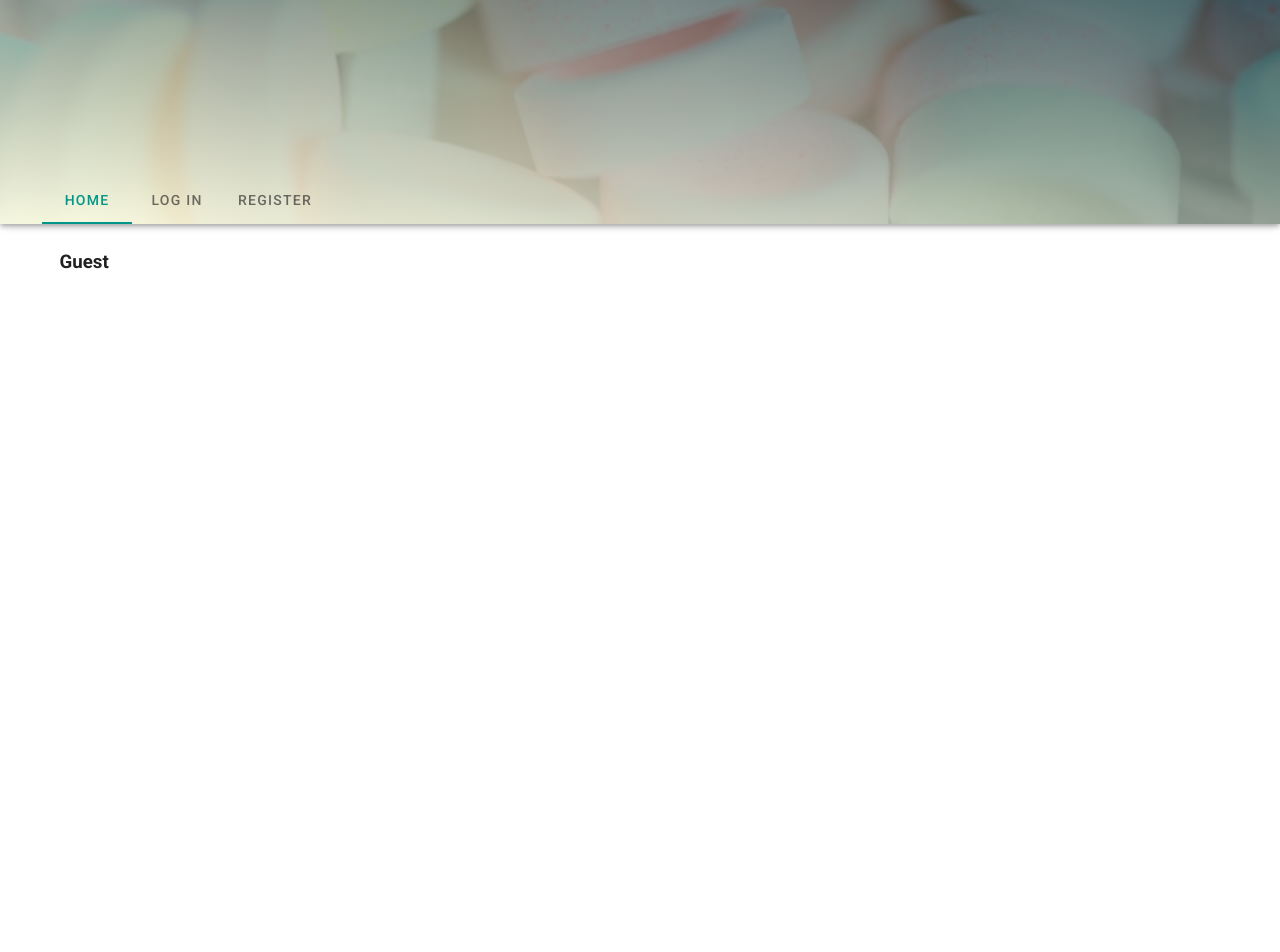
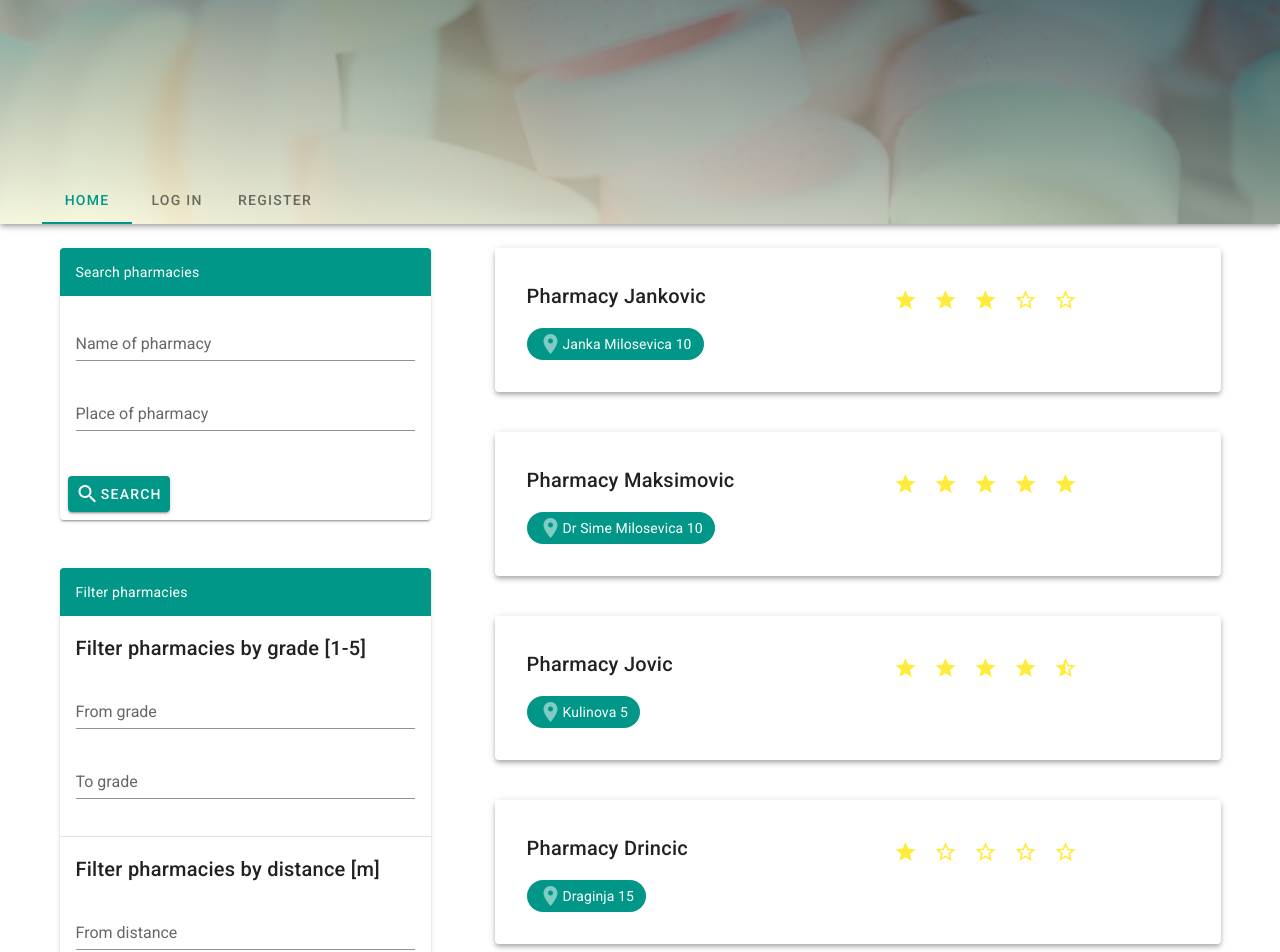
Before and after one commit to Mali-Bajo-Team/Centralized-pharmacy-information-system, a Vue app in the folder frontend-vue-js/: page /#/ in a window 1280 px wide. Shown: the top 952 px of the page. Before the commit the page ends 800 px from the top, so only its background shows below. Built offline with nearby package versions, Linux system fonts and the light colour scheme.

Commit message:
feat[3.1]: added pharmacy page for unregistered users

```diff
--- a/frontend-vue-js/src/pages/guest/landing/Landing.vue
+++ b/frontend-vue-js/src/pages/guest/landing/Landing.vue
@@ -1,13 +1,150 @@
 <template>
-    <v-container>
-        <h3>Guest</h3>
-    </v-container>
+  <v-container>
+    <v-row>
+      <!--Left column-->
+      <v-col :cols="4">
+        <v-card>
+          <!--Toolbar of the card-->
+          <v-toolbar color="primary" dark dense flat>
+            <v-toolbar-title class="body-2">
+              Search pharmacies
+            </v-toolbar-title>
+          </v-toolbar>
+
+          <!--End of toolbar of the card-->
+
+          <!--Search form-->
+          <v-card-text>
+            <v-row no-gutters>
+              <v-col>
+                <v-text-field label="Name of pharmacy"></v-text-field>
+              </v-col>
+            </v-row>
+
+            <v-text-field label="Place of pharmacy"></v-text-field>
+          </v-card-text>
+
+          <v-card-actions>
+            <v-btn color="primary">
+              <v-icon> mdi-magnify </v-icon>
+              Search
+            </v-btn>
+          </v-card-actions>
+        </v-card>
+        <!--End of search form-->
+        <br /><br />
+        <v-card>
+          <!--Toolbar of the card-->
+          <v-toolbar color="primary" dark dense flat>
+            <v-toolbar-title class="body-2">
+              Filter pharmacies
+            </v-toolbar-title>
+          </v-toolbar>
+
+          <!--End of toolbar of the card-->
+
+          <!--Filter form-->
+          <v-card-title> Filter pharmacies by grade [1-5] </v-card-title>
+          <v-card-text>
+            <v-row no-gutters>
+              <v-col>
+                <v-text-field label="From grade"></v-text-field>
+              </v-col>
+            </v-row>
+
+            <v-text-field label="To grade"></v-text-field>
+          </v-card-text>
+          <v-divider> </v-divider>
+          <v-card-title> Filter pharmacies by distance [m] </v-card-title>
+          <v-card-text>
+            <v-row no-gutters>
+              <v-col>
+                <v-text-field label="From distance"></v-text-field>
+              </v-col>
+            </v-row>
+
+            <v-text-field label="To distance"></v-text-field>
+          </v-card-text>
+          <v-card-actions>
+            <v-btn color="primary">
+              <v-icon> mdi-filter </v-icon>
+              Filter
+            </v-btn>
+          </v-card-actions>
+        </v-card>
+        <!--End of filter form-->
+      </v-col>
+
+      <!--End of left column-->
+
+      <!--Right column-->
+      <v-col :cols="8">
+        <v-card
+          elevation="4"
+          class="pa-4 ml-10 mb-10"
+          v-for="pharmacy in pharmacies"
+          :key="pharmacy.location"
+        >
+          <v-row>
+            <v-col>
+              <v-card-title>
+                {{ pharmacy.name }}
+              </v-card-title>
+
+              <v-card-text>
+                <v-chip color="primary">
+                  <v-icon color="secondary"> mdi-map-marker </v-icon>
+
+                  {{ pharmacy.location }}
+                </v-chip>
+              </v-card-text>
+            </v-col>
+
+            <v-col>
+              <v-card-title>
+                <v-rating
+                  v-model="pharmacy.mark"
+                  color="accent"
+                  background-color="accent "
+                  half-increments
+                  readonly
+                >
+                </v-rating>
+              </v-card-title>
+            </v-col>
+          </v-row>
+        </v-card>
+      </v-col>
+      <!--End of right column-->
+    </v-row>
+  </v-container>
 </template>
 
 <script>
 export default {
-    data: () => ({
-
-    })
-}
+  data: () => ({
+    pharmacies: [
+      {
+        name: "Pharmacy Jankovic",
+        location: "Janka Milosevica 10",
+        mark: 3,
+      },
+      {
+        name: "Pharmacy Maksimovic",
+        location: "Dr Sime Milosevica 10",
+        mark: 5,
+      },
+      {
+        name: "Pharmacy Jovic",
+        location: "Kulinova 5",
+        mark: 4.5,
+      },
+      {
+        name: "Pharmacy Drincic",
+        location: "Draginja 15",
+        mark: 1,
+      },
+    ],
+  }),
+};
 </script>
--- a/frontend-vue-js/src/pages/guest/login/Login.vue
+++ b/frontend-vue-js/src/pages/guest/login/Login.vue
@@ -2,12 +2,8 @@
   <v-row class="pa-5">
     <v-spacer></v-spacer>
     <v-col sm="8" md="6" lg="4" xl="4" cols="12">
-        <v-card
-        elevation="4"
-        class="pa-5"
-        >
-
-        <v-card-title>Register</v-card-title>
+      <v-card elevation="4" class="pa-5">
+        <v-card-title>Log in</v-card-title>
 
         <v-form>
           <v-text-field
@@ -30,13 +26,9 @@
           ></v-text-field>
 
           <v-card-actions class="pt-5">
-                <v-btn color="secondary" text @click="reset">
-                    Reset form
-                </v-btn>
+            <v-btn color="secondary" text @click="reset"> Reset form </v-btn>
             <v-spacer></v-spacer>
-                <v-btn color="primary" @click="submit">
-                    Log in
-                </v-btn>
+            <v-btn color="primary" @click="submit"> Log in </v-btn>
           </v-card-actions>
         </v-form>
 
@@ -44,7 +36,7 @@
           :absolute="true"
           :value="loading"
           :opacity="0.7"
-          color='#ffffff'
+          color="#ffffff"
         >
           <v-progress-circular
             indeterminate
@@ -81,11 +73,7 @@
 
 <script>
 import { validationMixin } from "vuelidate";
-import {
-  required,
-  email,
-  minLength
-} from "vuelidate/lib/validators";
+import { required, email, minLength } from "vuelidate/lib/validators";
 
 function parseJwt(token) {
   var base64Payload = token.split(".")[1];
@@ -98,12 +86,12 @@ export default {
   data() {
     return {
       snackbar: false,
-      snackbarText: '',
+      snackbarText: "",
       loading: false,
       form: {
         email: "",
         password: "",
-        showPassword: false
+        showPassword: false,
       },
     };
   },
@@ -121,69 +109,71 @@ export default {
   },
   computed: {
     passwordErrors() {
-        const errors = []
-        if (!this.$v.form.password.$dirty) return errors
-        !this.$v.form.password.required && errors.push('Password is required.')
-        !this.$v.form.password.minLength && errors.push('Password is too short.')
-        return errors
+      const errors = [];
+      if (!this.$v.form.password.$dirty) return errors;
+      !this.$v.form.password.required && errors.push("Password is required.");
+      !this.$v.form.password.minLength && errors.push("Password is too short.");
+      return errors;
     },
     emailErrors() {
-        const errors = []
-        if (!this.$v.form.email.$dirty) return errors
-        !this.$v.form.email.required && errors.push('Email is required.')
-        !this.$v.form.email.email && errors.push('Email is not valid.')
-        return errors
-      }
+      const errors = [];
+      if (!this.$v.form.email.$dirty) return errors;
+      !this.$v.form.email.required && errors.push("Email is required.");
+      !this.$v.form.email.email && errors.push("Email is not valid.");
+      return errors;
+    },
   },
   methods: {
     auth() {
       this.axios
-        .post(process.env.VUE_APP_BACKEND_URL + process.env.VUE_APP_LOGIN_ENDPOINT, {
+        .post(
+          process.env.VUE_APP_BACKEND_URL + process.env.VUE_APP_LOGIN_ENDPOINT,
+          {
             password: this.form.password,
             email: this.form.email,
-        })
-        .then(response => {
+          }
+        )
+        .then((response) => {
           let token = response.data.accessToken;
           localStorage.setItem("JWT-CPIS", token);
           let userRole = parseJwt(token).role;
 
           if (userRole == "ADMIN") {
-            this.$router.push('/systemadmin')
+            this.$router.push("/systemadmin");
           } else if (userRole == "SUPPLIER") {
-            this.$router.push('/supplier')
+            this.$router.push("/supplier");
           } else if (userRole == "PHARMACY_ADMIN") {
-            this.$router.push('/pharmacyadmin')
+            this.$router.push("/pharmacyadmin");
           } else if (userRole == "PATIENT") {
-            this.$router.push('/patient')
+            this.$router.push("/patient");
           } else if (userRole == "PHARMACIST") {
-            this.$router.push('/pharmacist')
+            this.$router.push("/pharmacist");
           } else if (userRole == "DERMATOLOGIST") {
-            this.$router.push('/dermatologist')
+            this.$router.push("/dermatologist");
           }
         })
-        .catch(error => {
+        .catch((error) => {
           if (error.response && error.response.data)
-            this.snackbarText = error.response.data
-          else
-            this.snackbarText = error.message
-          this.loading = false
-          this.snackbar = true
+            this.snackbarText = error.response.data;
+          else this.snackbarText = error.message;
+          this.loading = false;
+          this.snackbar = true;
         });
     },
     submit() {
       this.$v.$touch();
 
       if (!this.$v.$invalid) {
-        this.loading = true
+        this.loading = true;
         this.auth();
       }
     },
     reset() {
-        console.log(process.env.VUE_APP_BACKEND_URL)
-        this.$v.$reset()
-        this.form.email = ''
-        this.form.password = ''
-    }
+      console.log(process.env.VUE_APP_BACKEND_URL);
+      this.$v.$reset();
+      this.form.email = "";
+      this.form.password = "";
+    },
   },
 };
 </script>
--- a/frontend-vue-js/src/pages/guest/registration/Registration.vue
+++ b/frontend-vue-js/src/pages/guest/registration/Registration.vue
@@ -7,7 +7,7 @@
         class="pa-5"
         >
 
-        <v-card-title>Log in</v-card-title>
+        <v-card-title>Register</v-card-title>
 
         <v-form>
             <v-text-field
```
Lines whose indentation alone changed are shown as unchanged.
